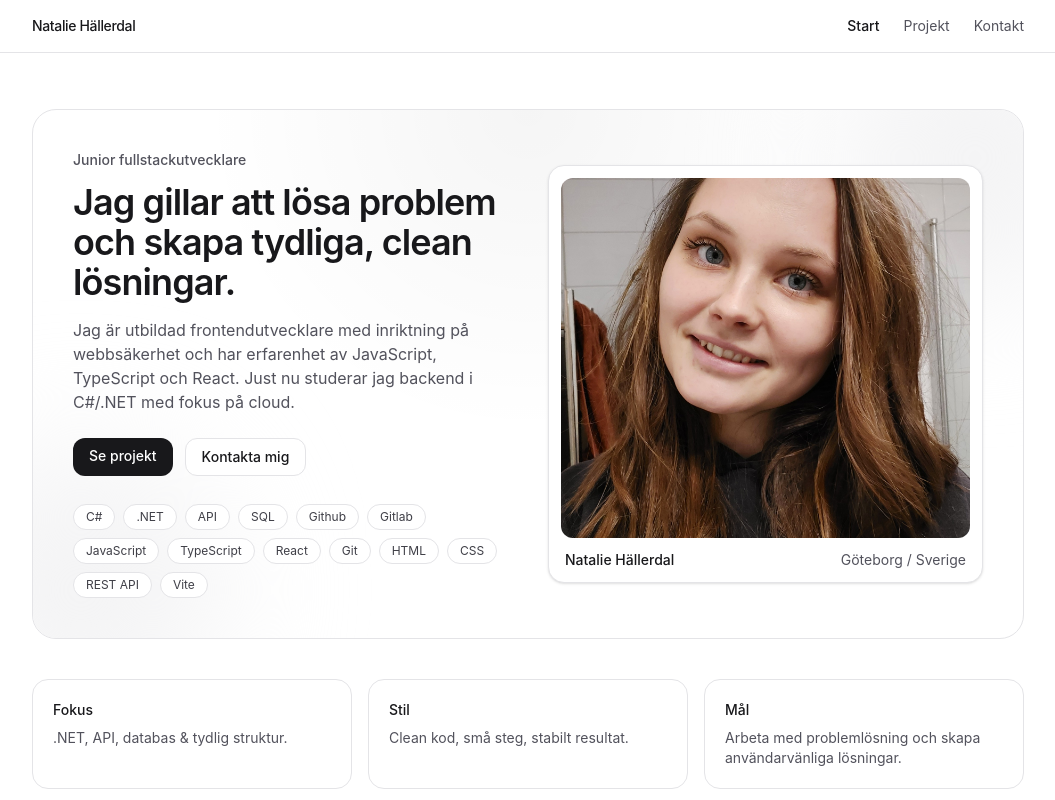
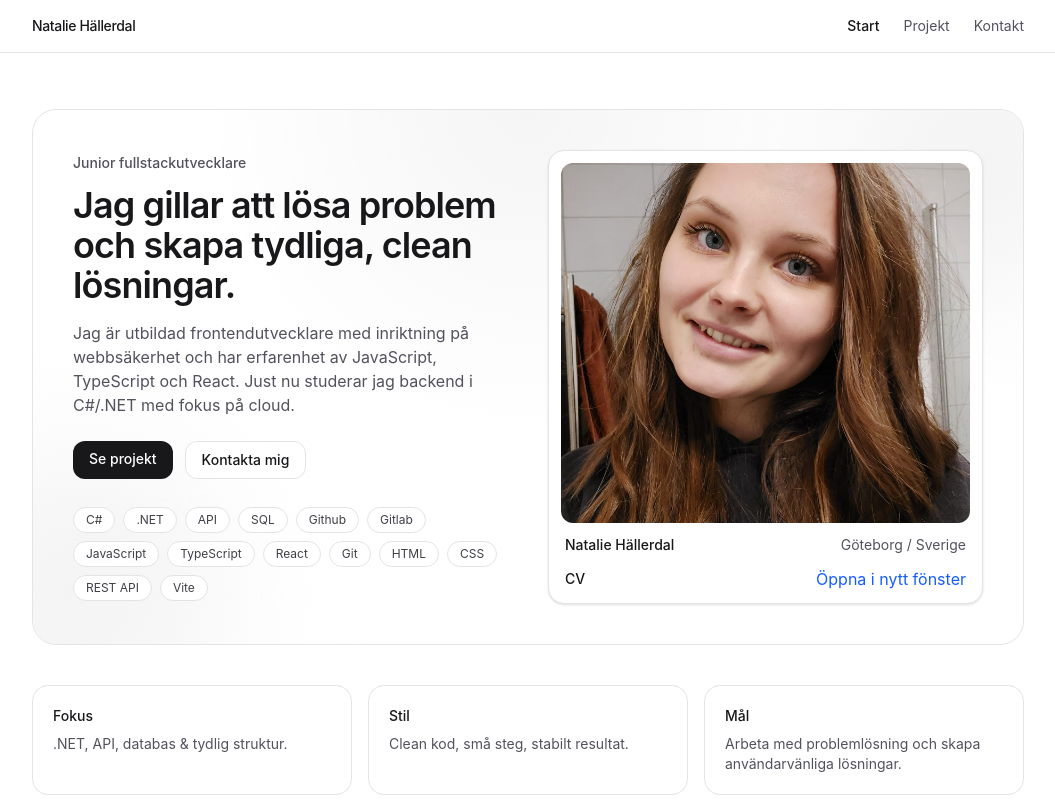
Before and after one commit to natta1995/Portfolio, a React (Vite) app: page / in a window 1280 px wide. Shown: the top 800 px of the page, without its empty margins (112-1167 px from the left). Built offline with nearby package versions, Linux system fonts and the light colour scheme.

Commit message:
added CV

```diff
--- a/src/pages/start.jsx
+++ b/src/pages/start.jsx
@@ -73,6 +73,17 @@
               <p className="text-sm font-medium text-zinc-900">Natalie Hällerdal</p>
               <p className="text-sm text-zinc-600">Göteborg / Sverige</p>
             </div>
+                <div className="mt-3 flex items-center justify-between px-1">
+              <p className="text-sm font-medium text-zinc-900">CV</p>
+     <a
+  href="https://natta1995.github.io/myCV/"
+  target="_blank"
+  rel="noopener noreferrer"
+  className="text-blue-600 hover:underline"
+>
+  Öppna i nytt fönster
+</a>
+            </div>
           </div>
         </div>
       </section>
```
